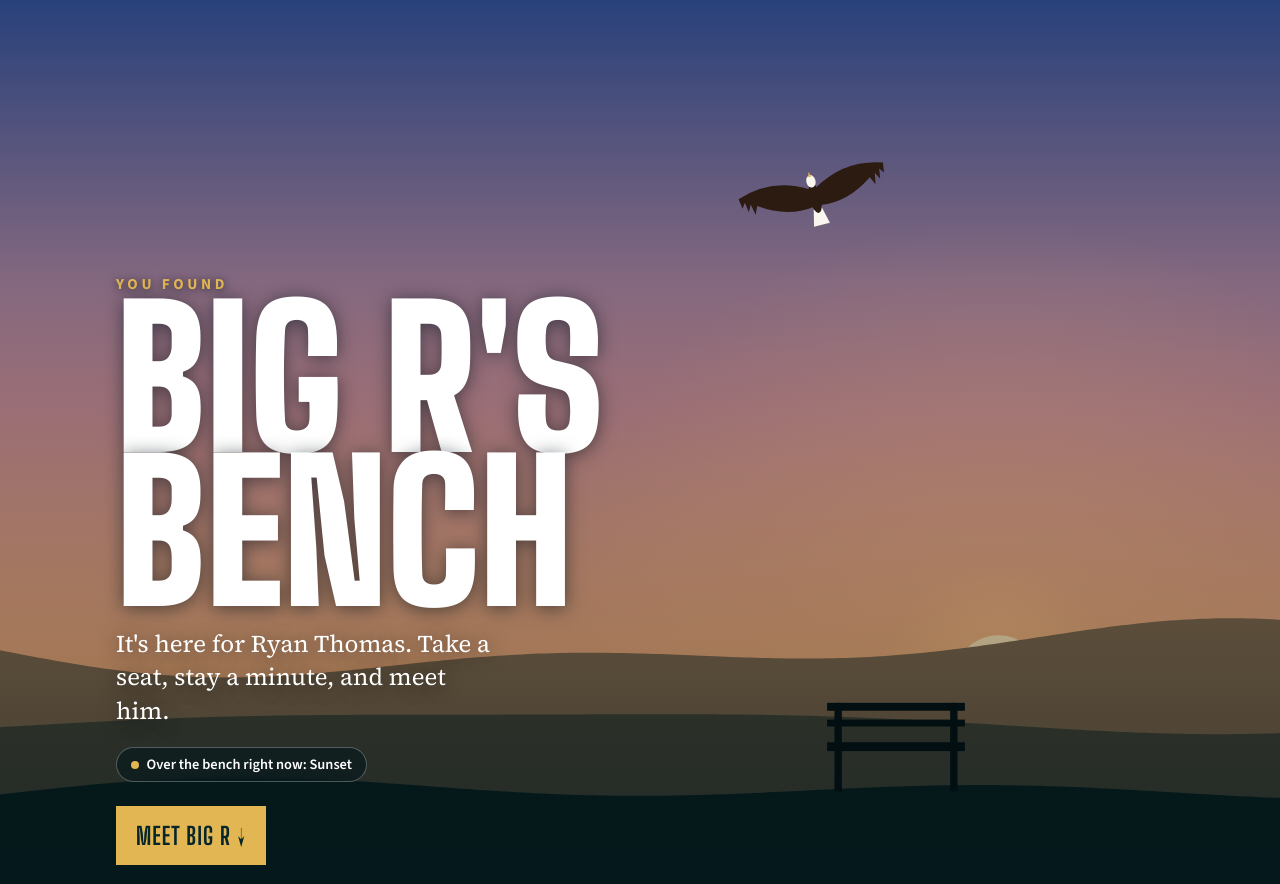
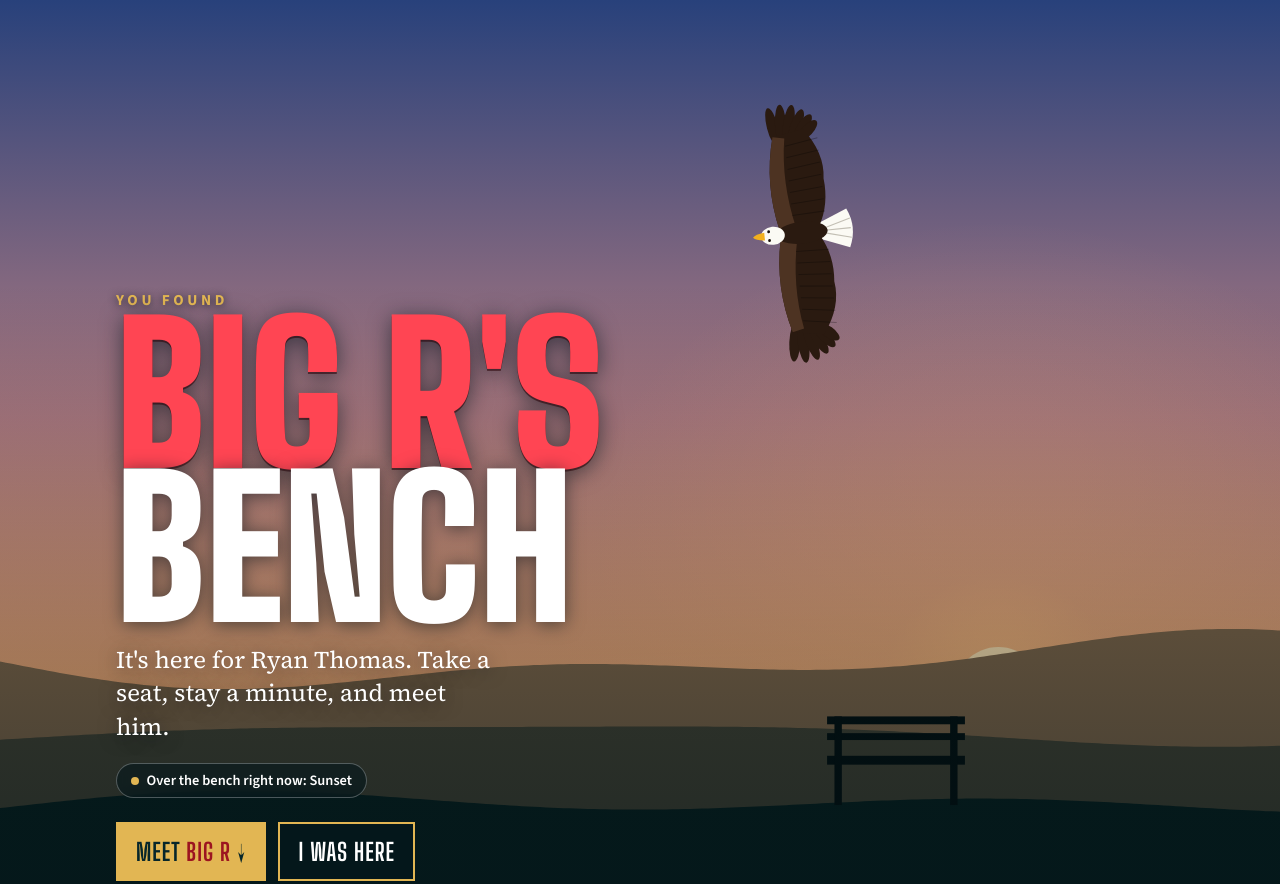
Before and after one commit to Jermetz/BigRThomas, a plain HTML site: page index.html in a window 1280 px wide. Shown: the top 884 px of the page. Drawn offline with nearby package versions, Linux system fonts and the light colour scheme; no server answers.

Commit message:
Add files via upload

```diff
--- a/index.html
+++ b/index.html
@@ -15,7 +15,7 @@
 <link rel="preconnect" href="https://fonts.googleapis.com">
 <link rel="preconnect" href="https://fonts.gstatic.com" crossorigin>
 <link rel="stylesheet" href="https://fonts.googleapis.com/css2?family=Big+Shoulders+Display:wght@700;900&family=Source+Sans+3:wght@400;600;700&family=Source+Serif+4:ital,opsz,wght@0,8..60,400;0,8..60,600;1,8..60,400&display=swap">
-<link rel="stylesheet" href="styles.css">
+<link rel="stylesheet" href="styles.css?v=3">
 </head>
 <body>
 
@@ -25,13 +25,16 @@
   <canvas id="sky-canvas" aria-hidden="true"></canvas>
   <div class="wrap sky-copy">
     <p class="kicker">You found</p>
-    <h1>Big R's<br>bench</h1>
+    <h1><span class="bigr">Big R's</span><br>bench</h1>
     <p class="hook">It's here for Ryan Thomas. Take a seat, stay a minute, and meet him.</p>
     <p class="live">
       <span class="chip" id="sky-phase">The sky over the bench</span>
       <span class="chip" id="visit-chip" hidden></span>
     </p>
-    <a class="cue" href="#meet">Meet Big R <span aria-hidden="true">↓</span></a>
+    <div class="cues">
+      <a class="cue" href="#meet">Meet <span class="bigr-on-gold">Big R</span> <span class="arrow" aria-hidden="true">↓</span></a>
+      <a class="cue alt" href="#here">I was here</a>
+    </div>
   </div>
 </header>
 
@@ -43,12 +46,57 @@
          alt="Ryan Thomas smiling, in a carved wooden frame topped with a bald eagle. The brass plate reads Ryan Shane Thomas, Big R.">
     <div class="meet-copy">
       <p class="label">Ryan Shane Thomas · <time datetime="1990-07-15">July 15, 1990</time> – <time datetime="2025-08-09">August 9, 2025</time></p>
-      <h2 class="shout">Everyone called him <em>Big R.</em></h2>
+      <h2 class="shout">Everyone called him <span class="bigr">Big R.</span></h2>
       <p class="say">He was born a healthy, perfect little boy.</p>
       <p class="say">In second grade his hands began to shake. It took doctors seven years to find out why.</p>
       <p class="say">He lived to 35, and he was always willing to give a smile to anyone.</p>
       <p class="aside">Except his Uncle Mike. “He makes me work for it.”</p>
     </div>
+  </div>
+</section>
+
+<section class="band dark here" id="here">
+  <div class="wrap narrow center">
+    <img class="gold-eagle" src="images/first-memorial-outing.png" width="1024" height="628" loading="lazy" alt="">
+    <h2 class="shout">Were you here?</h2>
+    <p id="here-intro">If you sat on Ryan's bench, tell him.</p>
+    <div class="tally" id="tally" hidden>
+      <div class="digits" id="digits" aria-hidden="true"></div>
+      <p class="tally-label" id="tally-label"></p>
+      <p class="tally-last" id="tally-last"></p>
+    </div>
+    <p><button class="button gold big" id="here-button" type="button">I was here</button></p>
+    <p class="hint" id="here-status" aria-live="polite"></p>
+    <p class="bench-line" id="bench-text">Ryan's bench was built by the people who love him, as a place to rest, look around, and think of him. Sit as long as you like.</p>
+    <figure class="photo" id="bench-photo" hidden>
+      <img src="" alt="The memorial bench honoring Ryan Big R Thomas">
+    </figure>
+    <p><a class="button ghost-light" id="bench-directions" href="#" hidden>Directions to the bench</a></p>
+  </div>
+</section>
+
+<section class="band" id="view" hidden>
+  <div class="wrap">
+    <div class="narrow">
+      <h2 class="shout">The view from his bench</h2>
+      <p>Same bench, different sky every day. Take a photo of what you can see from the bench and add it for the next visitor.</p>
+    </div>
+    <div class="gallery" id="view-gallery"></div>
+    <form class="upload narrow" id="upload-form" novalidate>
+      <input class="visually-hidden" type="file" id="photo-input" accept="image/*">
+      <label class="button" for="photo-input" id="photo-pick">Add your photo</label>
+      <div class="upload-step" id="upload-step" hidden>
+        <img id="photo-preview" alt="Your photo, ready to send">
+        <label for="photo-name">First name (optional)</label>
+        <input type="text" id="photo-name" maxlength="30" autocomplete="given-name">
+        <p class="fine">Ryan's family looks at every photo before it appears here. By sending it, you agree it can be shown on this site.</p>
+        <div class="actions">
+          <button class="button" type="submit" id="photo-send">Send photo</button>
+          <button class="button ghost" type="button" id="photo-cancel">Cancel</button>
+        </div>
+      </div>
+      <p class="hint dark-text" id="upload-status" aria-live="polite"></p>
+    </form>
   </div>
 </section>
 
@@ -115,51 +163,6 @@
   </div>
 </section>
 
-<section class="band dark here" id="here">
-  <div class="wrap narrow center">
-    <img class="gold-eagle" src="images/first-memorial-outing.png" width="1024" height="628" loading="lazy" alt="">
-    <h2 class="shout">Were you here?</h2>
-    <p id="here-intro">If you sat on Ryan's bench, tell him.</p>
-    <div class="tally" id="tally" hidden>
-      <div class="digits" id="digits" aria-hidden="true"></div>
-      <p class="tally-label" id="tally-label"></p>
-      <p class="tally-last" id="tally-last"></p>
-    </div>
-    <p><button class="button gold big" id="here-button" type="button">I was here</button></p>
-    <p class="hint" id="here-status" aria-live="polite"></p>
-    <p class="bench-line" id="bench-text">Ryan's bench was built by the people who love him, as a place to rest, look around, and think of him. Sit as long as you like.</p>
-    <figure class="photo" id="bench-photo" hidden>
-      <img src="" alt="The memorial bench honoring Ryan Big R Thomas">
-    </figure>
-    <p><a class="button ghost-light" id="bench-directions" href="#" hidden>Directions to the bench</a></p>
-  </div>
-</section>
-
-<section class="band" id="view" hidden>
-  <div class="wrap">
-    <div class="narrow">
-      <h2 class="shout">The view from his bench</h2>
-      <p>Same bench, different sky every day. Take a photo of what you can see from the bench and add it for the next visitor.</p>
-    </div>
-    <div class="gallery" id="view-gallery"></div>
-    <form class="upload narrow" id="upload-form" novalidate>
-      <input class="visually-hidden" type="file" id="photo-input" accept="image/*">
-      <label class="button" for="photo-input" id="photo-pick">Add your photo</label>
-      <div class="upload-step" id="upload-step" hidden>
-        <img id="photo-preview" alt="Your photo, ready to send">
-        <label for="photo-name">First name (optional)</label>
-        <input type="text" id="photo-name" maxlength="30" autocomplete="given-name">
-        <p class="fine">Ryan's family looks at every photo before it appears here. By sending it, you agree it can be shown on this site.</p>
-        <div class="actions">
-          <button class="button" type="submit" id="photo-send">Send photo</button>
-          <button class="button ghost" type="button" id="photo-cancel">Cancel</button>
-        </div>
-      </div>
-      <p class="hint dark-text" id="upload-status" aria-live="polite"></p>
-    </form>
-  </div>
-</section>
-
 <section class="band tinted" id="gallery-section" hidden>
   <div class="wrap">
     <h2 class="shout narrow">Photos of Ryan</h2>
@@ -211,7 +214,7 @@
 
 <footer class="site-footer">
   <div class="wrap center">
-    <p class="forever">Fly high, Big R</p>
+    <p class="forever">Fly high, <span class="bigr">Big R</span></p>
     <p>Ryan Shane Thomas · 1990–2025</p>
     <p class="links">
       <a href="https://bigrgolf.com" target="_blank" rel="noopener">BigRGolf.com</a>
@@ -226,7 +229,7 @@
   <div class="salute-card">
     <p class="kicker" id="salute-kicker">You are visitor</p>
     <p class="salute-number" id="salute-number"></p>
-    <h2 id="salute-title">Thank you for sitting with Big R.</h2>
+    <h2 id="salute-title">Thank you for sitting with <span class="bigr">Big R.</span></h2>
     <p id="salute-date"></p>
     <button class="button gold" id="salute-close" type="button">Close</button>
   </div>
@@ -238,7 +241,7 @@
   <p id="lightbox-caption"></p>
 </div>
 
-<script src="site-config.js"></script>
-<script src="script.js"></script>
+<script src="site-config.js?v=3"></script>
+<script src="script.js?v=3"></script>
 </body>
 </html>
--- a/script.js
+++ b/script.js
@@ -9,57 +9,94 @@
      x, y = centre; span = wingtip to wingtip in pixels;
      flap = -1 (wings down) to 1 (wings up).
      ========================================================= */
-  function drawEagle(ctx, x, y, span, flap, bank, squash, night) {
+  function drawEagle(ctx, x, y, span, flap, heading, night) {
+    // A bald eagle seen from above, the way you see one circling: broad flat
+    // wings with spread "finger" feathers, white head, yellow beak, white tail.
+    // flap: 0 = wings fully spread (gliding), 1 = pulled in mid-wingbeat.
     var s = span / 2;
-    var feather = night ? '#54443a' : '#2b1b11';
-    var white = night ? '#d9d6cc' : '#f8f6ee';
-    var tipY = (-0.10 - 0.42 * flap) * s;
-    var midY = (-0.24 - 0.2 * flap) * s;
+    var dark = night ? '#3f3027' : '#2a1a10';
+    var mid = night ? '#5e4a3b' : '#4d3322';
+    var white = night ? '#dedbd1' : '#fbfaf4';
+    var reach = 1 - 0.26 * flap;
+    var fingers = [[-0.15, 0.30], [0.05, 0.31], [0.25, 0.30], [0.45, 0.27], [0.65, 0.24], [0.85, 0.20]];
+    var i, side;
     ctx.save();
     ctx.translate(x, y);
-    ctx.rotate(bank);
-    ctx.scale(squash, 1);
-    for (var side = -1; side <= 1; side += 2) {
-      ctx.save();
-      ctx.scale(side, 1);
-      ctx.beginPath();
-      ctx.moveTo(0.05 * s, -0.06 * s);
-      ctx.quadraticCurveTo(0.5 * s, midY, 1.0 * s, tipY);          // leading edge
-      ctx.lineTo(0.98 * s, tipY + 0.10 * s);                        // wingtip "fingers"
-      ctx.lineTo(0.93 * s, tipY + 0.05 * s);
-      ctx.lineTo(0.91 * s, tipY + 0.15 * s);
-      ctx.lineTo(0.86 * s, tipY + 0.08 * s);
-      ctx.lineTo(0.83 * s, tipY + 0.19 * s);
-      ctx.lineTo(0.78 * s, tipY + 0.11 * s);
-      ctx.quadraticCurveTo(0.42 * s, (0.17 - 0.14 * flap) * s, 0.05 * s, 0.12 * s); // trailing edge
-      ctx.closePath();
-      ctx.fillStyle = feather;
-      ctx.fill();
-      ctx.restore();
-    }
-    ctx.beginPath();                                                 // white tail
-    ctx.moveTo(-0.055 * s, 0.14 * s);
-    ctx.lineTo(0.055 * s, 0.14 * s);
-    ctx.lineTo(0.11 * s, 0.31 * s);
-    ctx.lineTo(-0.11 * s, 0.31 * s);
+    ctx.rotate(heading);
+
+    ctx.beginPath();                                                 // white tail fan
+    ctx.moveTo(-0.05 * s, 0.15 * s);
+    ctx.lineTo(-0.15 * s, 0.40 * s);
+    ctx.quadraticCurveTo(0, 0.47 * s, 0.15 * s, 0.40 * s);
+    ctx.lineTo(0.05 * s, 0.15 * s);
     ctx.closePath();
     ctx.fillStyle = white;
     ctx.fill();
+    ctx.strokeStyle = 'rgba(90,80,60,0.35)';
+    ctx.lineWidth = Math.max(0.5, s * 0.008);
+    for (i = -1; i <= 1; i++) {
+      ctx.beginPath(); ctx.moveTo(i * 0.02 * s, 0.22 * s); ctx.lineTo(i * 0.075 * s, 0.42 * s); ctx.stroke();
+    }
+
+    for (side = -1; side <= 1; side += 2) {
+      ctx.save();
+      ctx.scale(side * reach, 1);
+      ctx.fillStyle = dark;
+      for (i = 0; i < fingers.length; i++) {                         // primary "finger" feathers
+        var len = fingers[i][1] * s;
+        ctx.save();
+        ctx.translate((0.69 + i * 0.006) * s, (-0.08 + i * 0.034) * s);
+        ctx.rotate(fingers[i][0] + flap * 0.25);
+        ctx.beginPath();
+        ctx.ellipse(len / 2, 0, len / 2, 0.043 * s, 0, 0, Math.PI * 2);
+        ctx.fill();
+        ctx.restore();
+      }
+      ctx.beginPath();                                               // the broad wing
+      ctx.moveTo(0.04 * s, -0.13 * s);
+      ctx.quadraticCurveTo(0.40 * s, -0.21 * s, 0.76 * s, -0.11 * s);
+      ctx.lineTo(0.80 * s, 0.13 * s);
+      ctx.quadraticCurveTo(0.60 * s, 0.28 * s, 0.40 * s, 0.25 * s);
+      ctx.quadraticCurveTo(0.20 * s, 0.27 * s, 0.04 * s, 0.18 * s);
+      ctx.closePath();
+      ctx.fill();
+      ctx.beginPath();                                               // lighter shoulder feathers
+      ctx.moveTo(0.04 * s, -0.13 * s);
+      ctx.quadraticCurveTo(0.40 * s, -0.21 * s, 0.76 * s, -0.11 * s);
+      ctx.lineTo(0.74 * s, -0.02 * s);
+      ctx.quadraticCurveTo(0.40 * s, -0.08 * s, 0.04 * s, 0.0);
+      ctx.closePath();
+      ctx.fillStyle = mid;
+      ctx.fill();
+      ctx.strokeStyle = 'rgba(0,0,0,0.28)';                          // flight feather lines
+      ctx.lineWidth = Math.max(0.5, s * 0.008);
+      for (i = 0; i < 7; i++) {
+        ctx.beginPath();
+        ctx.moveTo((0.14 + i * 0.09) * s, -0.02 * s);
+        ctx.lineTo((0.15 + i * 0.095) * s, 0.235 * s);
+        ctx.stroke();
+      }
+      ctx.restore();
+    }
+
     ctx.beginPath();                                                 // body
-    ctx.ellipse(0, 0.04 * s, 0.075 * s, 0.15 * s, 0, 0, Math.PI * 2);
-    ctx.fillStyle = feather;
+    ctx.ellipse(0, 0.04 * s, 0.085 * s, 0.2 * s, 0, 0, Math.PI * 2);
+    ctx.fillStyle = dark;
     ctx.fill();
-    ctx.beginPath();                                                 // white head
-    ctx.arc(0, -0.13 * s, 0.062 * s, 0, Math.PI * 2);
+    ctx.beginPath();                                                 // white head and neck
+    ctx.ellipse(0, -0.185 * s, 0.07 * s, 0.092 * s, 0, 0, Math.PI * 2);
     ctx.fillStyle = white;
     ctx.fill();
-    ctx.beginPath();                                                 // beak
-    ctx.moveTo(-0.022 * s, -0.175 * s);
-    ctx.lineTo(0.022 * s, -0.175 * s);
-    ctx.lineTo(0, -0.225 * s);
-    ctx.closePath();
-    ctx.fillStyle = '#e2b653';
+    ctx.beginPath();                                                 // hooked yellow beak
+    ctx.moveTo(-0.03 * s, -0.25 * s);
+    ctx.lineTo(0.03 * s, -0.25 * s);
+    ctx.quadraticCurveTo(0.024 * s, -0.32 * s, 0, -0.34 * s);
+    ctx.quadraticCurveTo(-0.024 * s, -0.32 * s, -0.03 * s, -0.25 * s);
+    ctx.fillStyle = '#f2b01e';
     ctx.fill();
+    ctx.fillStyle = '#1a120c';                                       // eyes
+    ctx.beginPath(); ctx.arc(-0.034 * s, -0.215 * s, 0.011 * s, 0, Math.PI * 2); ctx.fill();
+    ctx.beginPath(); ctx.arc(0.034 * s, -0.215 * s, 0.011 * s, 0, Math.PI * 2); ctx.fill();
     ctx.restore();
   }
 
@@ -196,12 +233,14 @@
       var t = (now - start) / 1000;
       ctx.drawImage(back, 0, 0, W, H);
       var a = t * 0.22;                                                // slow circle
-      var x = W * 0.5 + Math.cos(a) * W * 0.3;
-      var y = H * 0.17 + Math.sin(a) * H * 0.045 + Math.sin(t * 0.7) * 3;
-      var span = Math.min(170, Math.max(96, W * 0.3)) * (1 + 0.22 * Math.sin(a));
-      var beat = t % 11;                                               // mostly gliding, a few wingbeats
-      var flap = beat < 2.1 ? Math.sin(beat / 2.1 * Math.PI * 6) * 0.75 : 0.12 + Math.sin(t * 1.1) * 0.05;
-      drawEagle(ctx, x, y, span, flap, -Math.sin(a) * 0.28, 1 - 0.3 * Math.abs(Math.sin(a)), sun && sun.elevation < -4);
+      var rx = W * 0.27, ry = H * 0.075;
+      var x = W * 0.5 + Math.cos(a) * rx;
+      var y = H * 0.18 + Math.sin(a) * ry;
+      var heading = Math.atan2(Math.cos(a) * ry, -Math.sin(a) * rx) + Math.PI / 2;   // face the way it is flying
+      var span = Math.min(230, Math.max(150, W * 0.42)) * (1 + 0.14 * Math.sin(a));
+      var beat = t % 12;                                               // mostly gliding, a few slow wingbeats
+      var flap = beat < 2.4 ? 0.5 - 0.5 * Math.cos(beat / 2.4 * Math.PI * 6) : 0.04 + Math.sin(t * 0.9) * 0.03;
+      drawEagle(ctx, x, y, span, flap, heading, sun && sun.elevation < -4);
     }
 
     function loop(now) {
@@ -302,8 +341,8 @@
       ctx.clearRect(0, 0, W, H);
       if (p >= 1 || box.hidden) return;
       var ease = p * p * (3 - 2 * p);
-      drawEagle(ctx, -W * 0.4 + ease * W * 1.8, H * 0.8 - ease * H * 0.75, Math.min(W * 0.7, 420),
-        Math.sin(p * Math.PI * 9) * 0.85, -0.3, 1, false);
+      drawEagle(ctx, -W * 0.4 + ease * W * 1.8, H * 0.85 - ease * H * 0.8, Math.min(W * 0.8, 460),
+        0.5 - 0.5 * Math.cos(p * Math.PI * 10), Math.atan2(-H * 0.8, W * 1.8) + Math.PI / 2, false);
       requestAnimationFrame(fly);
     })(t0);
   }
--- a/styles.css
+++ b/styles.css
@@ -7,7 +7,8 @@
   --green: #0f6a5c;        /* links and buttons on light */
   --gold: #e2b653;         /* eagle gold, on dark */
   --gold-dark: #8a6410;    /* gold on light */
-  --red: #c8303a;          /* Big R logo red, used once */
+  --red: #c8303a;          /* Big R logo red, on light */
+  --red-bright: #ff4553;   /* the same red, lifted for dark grounds */
   --paper: #f2f5f3;
   --paper-tint: #e2e9e6;
   --ink: #0f1f1d;
@@ -43,8 +44,11 @@ p:last-child { margin-bottom: 0; }
 h3 { font-family: var(--ui); font-weight: 700; font-size: 1.125rem; line-height: 1.3; }
 
 .shout { font-family: var(--display); font-weight: 900; text-transform: uppercase; font-size: clamp(2.6rem, 11vw, 4.75rem); line-height: 0.92; letter-spacing: 0.005em; margin-bottom: 1.25rem; }
-.shout em { font-style: normal; color: var(--gold-dark); }
-.dark .shout em, .dark .shout { color: var(--white); }
+.bigr { color: var(--red); }
+.dark .bigr, .sky .bigr, .salute .bigr, .site-footer .bigr { color: var(--red-bright); }
+.sky .bigr { text-shadow: 0 2px 0 rgba(40, 0, 6, 0.55), 0 4px 22px rgba(3, 18, 26, 0.6); }
+.bigr-on-gold { color: #9c1420; }
+.dark .shout { color: var(--white); }
 .kicker { font-family: var(--ui); font-weight: 700; font-size: 0.95rem; letter-spacing: 0.24em; text-transform: uppercase; margin: 0; }
 .label { font-family: var(--ui); font-weight: 600; font-size: 0.95rem; letter-spacing: 0.06em; text-transform: uppercase; color: var(--ink-soft); }
 .section-note { font-family: var(--ui); font-size: 1rem; color: var(--ink-soft); margin-bottom: 2rem; }
@@ -52,7 +56,7 @@ h3 { font-family: var(--ui); font-weight: 700; font-size: 1.125rem; line-height:
 /* ---------- Sky hero ---------- */
 .sky { position: relative; min-height: min(100svh, 56rem); background: var(--midnight); color: #fff; display: flex; align-items: flex-end; overflow: hidden; }
 #sky-canvas { position: absolute; inset: 0; width: 100%; height: 100%; display: block; }
-.sky-copy { position: relative; width: 100%; padding-top: 34svh; padding-bottom: calc(2rem + env(safe-area-inset-bottom, 0px)); text-shadow: 0 2px 18px rgba(3, 18, 26, 0.55); }
+.sky-copy { position: relative; width: 100%; padding-top: 36svh; padding-bottom: calc(2rem + env(safe-area-inset-bottom, 0px)); text-shadow: 0 2px 18px rgba(3, 18, 26, 0.55); }
 .sky .kicker { color: var(--gold); text-shadow: 0 1px 8px rgba(3, 18, 26, 0.8); }
 .sky h1 { font-family: var(--display); font-weight: 900; text-transform: uppercase; font-size: clamp(4.75rem, 25vw, 12rem); line-height: 0.8; letter-spacing: -0.005em; margin: 0.35rem 0 1.1rem; }
 .hook { font-size: clamp(1.2rem, 4.6vw, 1.5rem); line-height: 1.4; max-width: 24rem; margin-bottom: 1.25rem; }
@@ -60,7 +64,9 @@ h3 { font-family: var(--ui); font-weight: 700; font-size: 1.125rem; line-height:
 .chip { font-family: var(--ui); font-size: 0.9rem; font-weight: 600; background: rgba(4, 22, 28, 0.6); border: 1px solid rgba(255, 255, 255, 0.28); border-radius: 999px; padding: 0.3rem 0.85rem; -webkit-backdrop-filter: blur(6px); backdrop-filter: blur(6px); }
 .chip::before { content: ""; display: inline-block; width: 8px; height: 8px; border-radius: 50%; background: var(--gold); margin-right: 0.5rem; }
 .cue { display: inline-block; font-family: var(--display); font-weight: 700; text-transform: uppercase; font-size: 1.5rem; letter-spacing: 0.04em; color: var(--midnight); background: var(--gold); padding: 0.65rem 1.25rem; text-decoration: none; text-shadow: none; }
-.cue span { display: inline-block; animation: nudge 1.8s ease-in-out infinite; }
+.cue .arrow { display: inline-block; animation: nudge 1.8s ease-in-out infinite; }
+.cues { display: flex; flex-wrap: wrap; gap: 0.75rem; }
+.cue.alt { background: rgba(4, 22, 28, 0.55); color: #fff; box-shadow: inset 0 0 0 2px var(--gold); }
 @keyframes nudge { 0%, 100% { transform: translateY(0); } 50% { transform: translateY(5px); } }
 
 /* ---------- Bands ---------- */
@@ -174,5 +180,5 @@ figcaption { font-family: var(--ui); font-size: 0.9375rem; color: var(--ink-soft
 }
 @media (prefers-reduced-motion: reduce) {
   html { scroll-behavior: auto; }
-  .cue span, .salute-card { animation: none; }
+  .cue .arrow, .salute-card { animation: none; }
 }
```
